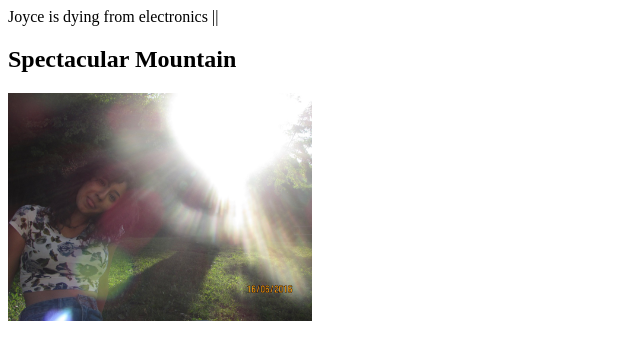
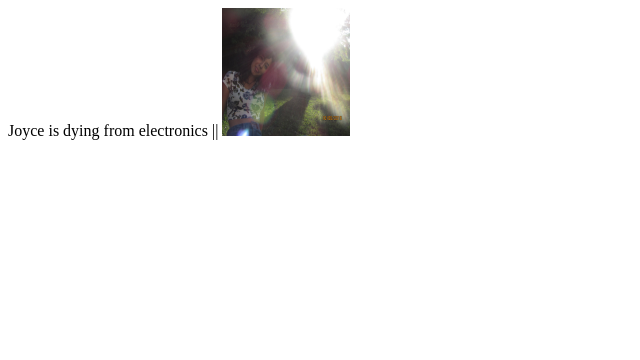
Before and after one commit to joyceibrahim/joyceibrahim.github.io, a plain HTML site: page index.html in a window 1280 px wide. Shown: the whole page, without its empty margins (0-640 px from the left). Drawn offline with Linux system fonts and the light colour scheme.

Commit message:
adding image

```diff
--- a/index.html
+++ b/index.html
@@ -1,11 +1,18 @@
+<!DOCTYPE html>
 <html>
 <header><title>This is title</title></header>
 <body>
 Joyce is dying from electronics ||
 
-<h2>Spectacular Mountain</h2>
-<img src="thumb_IMG_4511_1024.jpg" alt="Mountain View" style="width:304px;height:228px;">
+<style>
+img {
+    width:100%;
+}
+</style>
+</head>
+<body>
 
+<img src="thumb_IMG_4511_1024.jpg" alt="me" style="width:128px;height:128px;">
 
 </body>
 </html>
```
